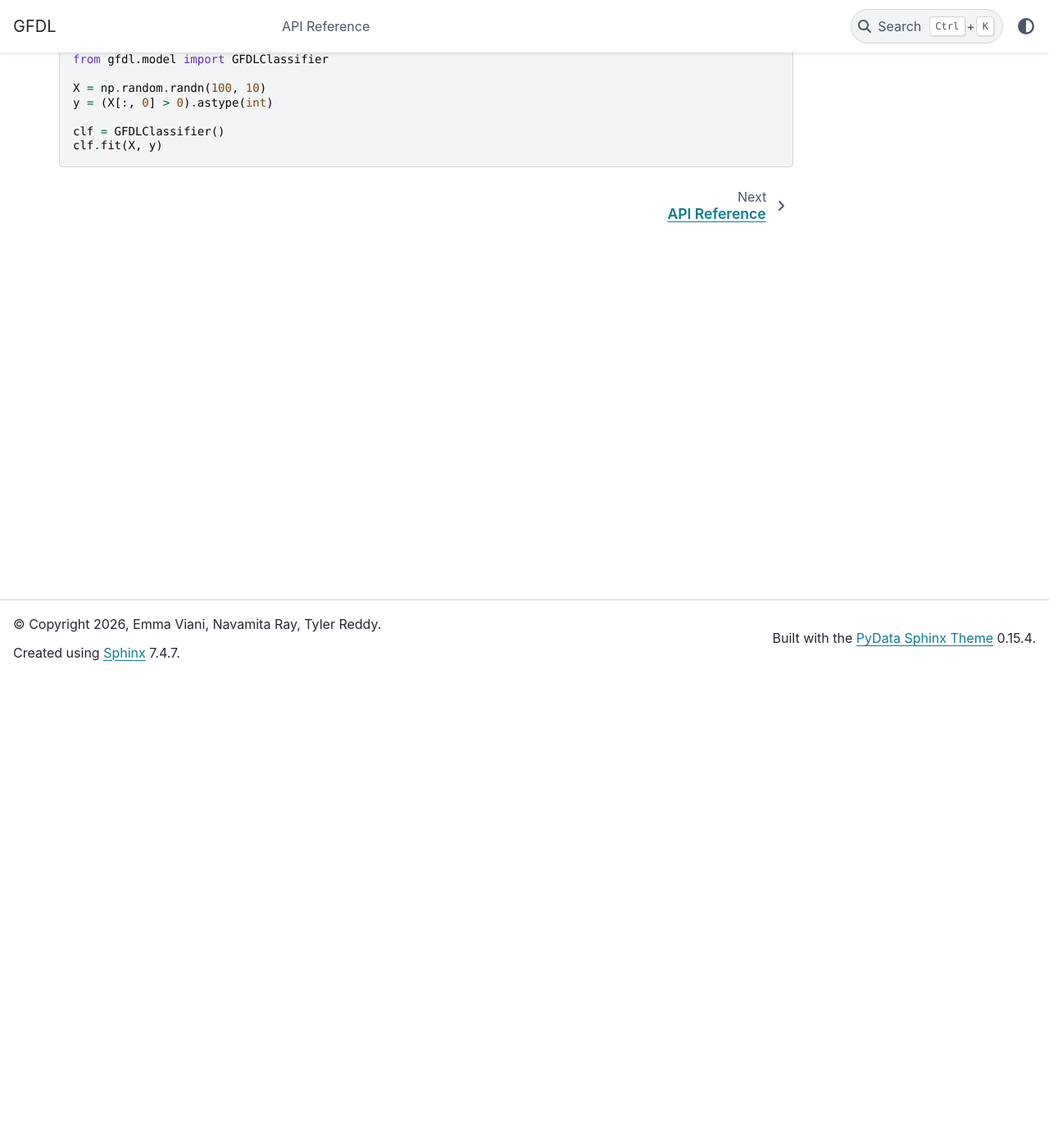
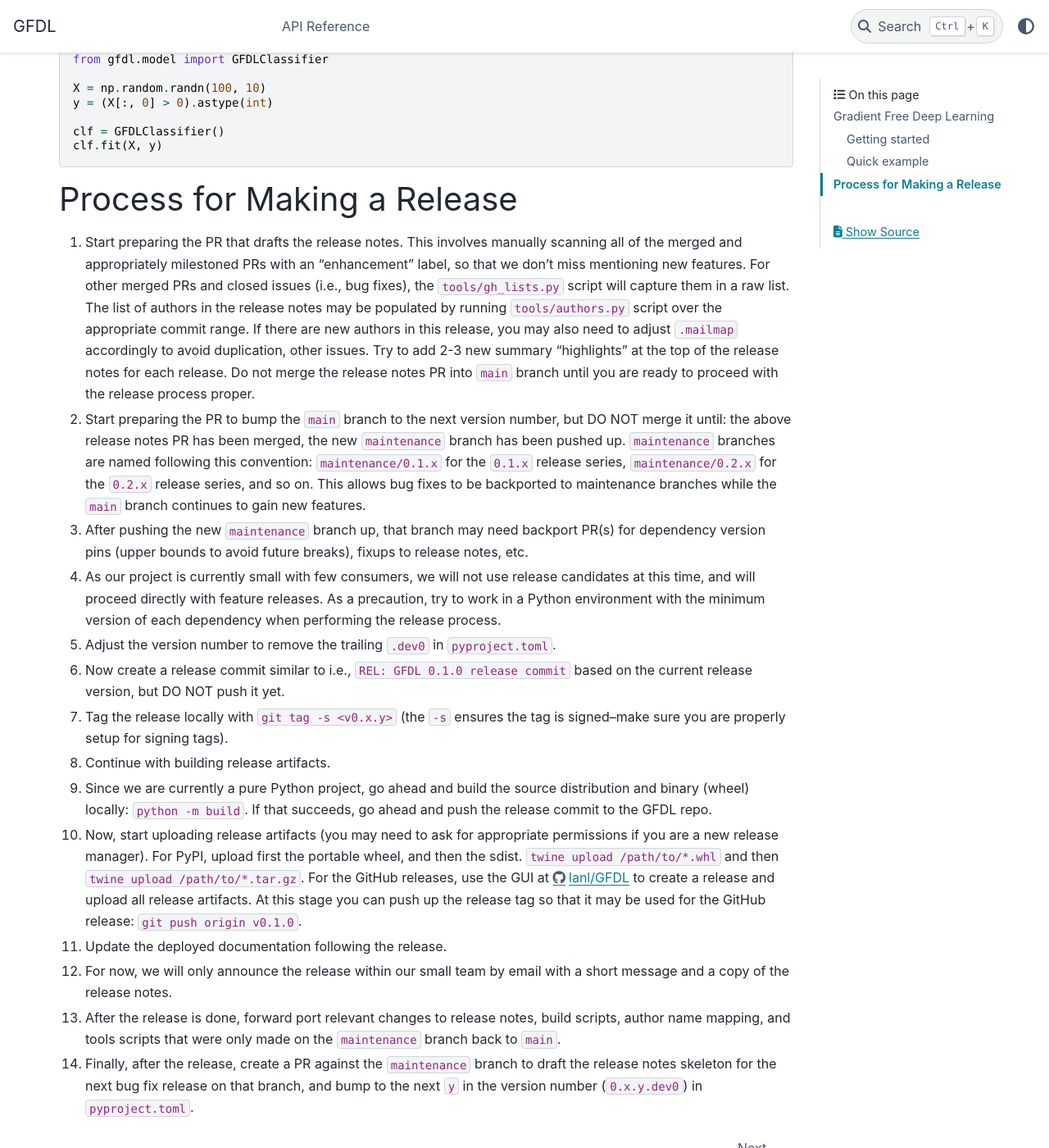
Before and after one commit to lanl/GFDL, a Sphinx documentation site: the page built from docs/source/index.rst, in a window 1280 px wide and 1400 px high, scrolled down 575 px. Shown: the whole window at 82% size. Built offline with Sphinx 7.4.7 and the PyData theme 0.15.4, drawn with Linux system fonts in a browser that asks for light colours.

Commit message:
WIP, DOC: document the process for releasing
* This is a rough draft of the steps needed to perform
a release of GFDL. It is basically a much simpler version
of the process I use for releasing SciPy, since we do
not have compiled code at this time, and because we
are currently a small project with few consumers (so it
can only get more complicated... but this is a start...).

```diff
--- a/docs/source/index.rst
+++ b/docs/source/index.rst
@@ -42,3 +42,58 @@
    :maxdepth: 2
 
    api/index
+
+Process for Making a Release
+============================
+
+#. Start preparing the PR that drafts the release notes. This involves manually
+   scanning all of the merged and appropriately milestoned PRs with an
+   "enhancement" label, so that we don't miss mentioning new features. For other
+   merged PRs and closed issues (i.e., bug fixes), the ``tools/gh_lists.py`` script
+   will capture them in a raw list. The list of authors in the release notes
+   may be populated by running ``tools/authors.py`` script over the appropriate
+   commit range. If there are new authors in this release, you may also need
+   to adjust ``.mailmap`` accordingly to avoid duplication, other issues. Try
+   to add 2-3 new summary "highlights" at the top of the release notes for
+   each release. Do not merge the release notes PR into ``main`` branch until
+   you are ready to proceed with the release process proper.
+#. Start preparing the PR to bump the ``main`` branch to the next version
+   number, but DO NOT merge it until: the above release notes PR has been merged,
+   the new ``maintenance`` branch has been pushed up. ``maintenance`` branches
+   are named following this convention: ``maintenance/0.1.x`` for the ``0.1.x``
+   release series, ``maintenance/0.2.x`` for the ``0.2.x`` release series, and
+   so on. This allows bug fixes to be backported to maintenance branches while
+   the ``main`` branch continues to gain new features.
+#. After pushing the new ``maintenance`` branch up, that branch may need
+   backport PR(s) for dependency version pins (upper bounds to avoid future breaks),
+   fixups to release notes, etc.
+#. As our project is currently small with few consumers, we will not use release
+   candidates at this time, and will proceed directly with feature releases. As
+   a precaution, try to work in a Python environment with the minimum version
+   of each dependency when performing the release process.
+#. Adjust the version number to remove the trailing ``.dev0`` in ``pyproject.toml``.
+#. Now create a release commit similar to i.e., ``REL: GFDL 0.1.0 release commit``
+   based on the current release version, but DO NOT push it yet.
+#. Tag the release locally with ``git tag -s <v0.x.y>`` (the ``-s`` ensures
+   the tag is signed--make sure you are properly setup for signing tags).
+#. Continue with building release artifacts.
+#. Since we are currently a pure Python project, go ahead and build the source
+   distribution and binary (wheel) locally: ``python -m build``. If that
+   succeeds, go ahead and push the release commit to the GFDL repo.
+#. Now, start uploading release artifacts (you may need to ask for appropriate
+   permissions if you are a new release manager). For PyPI, upload first the
+   portable wheel, and then the sdist. ``twine upload /path/to/*.whl`` and
+   then ``twine upload /path/to/*.tar.gz``. For the GitHub releases, use
+   the GUI at https://github.com/lanl/GFDL/releases to create a release and
+   upload all release artifacts. At this stage you can push up the release
+   tag so that it may be used for the GitHub release: ``git push origin v0.1.0``.
+#. Update the deployed documentation following the release.
+#. For now, we will only announce the release within our small team by email
+   with a short message and a copy of the release notes.
+#. After the release is done, forward port relevant changes to release notes, build
+   scripts, author name mapping, and tools scripts that were only made on the
+   ``maintenance`` branch back to ``main``.
+#. Finally, after the release, create a PR against the ``maintenance`` branch
+   to draft the release notes skeleton for the next bug fix release on that
+   branch, and bump to the next ``y`` in the version number (``0.x.y.dev0``)
+   in ``pyproject.toml``.
```
